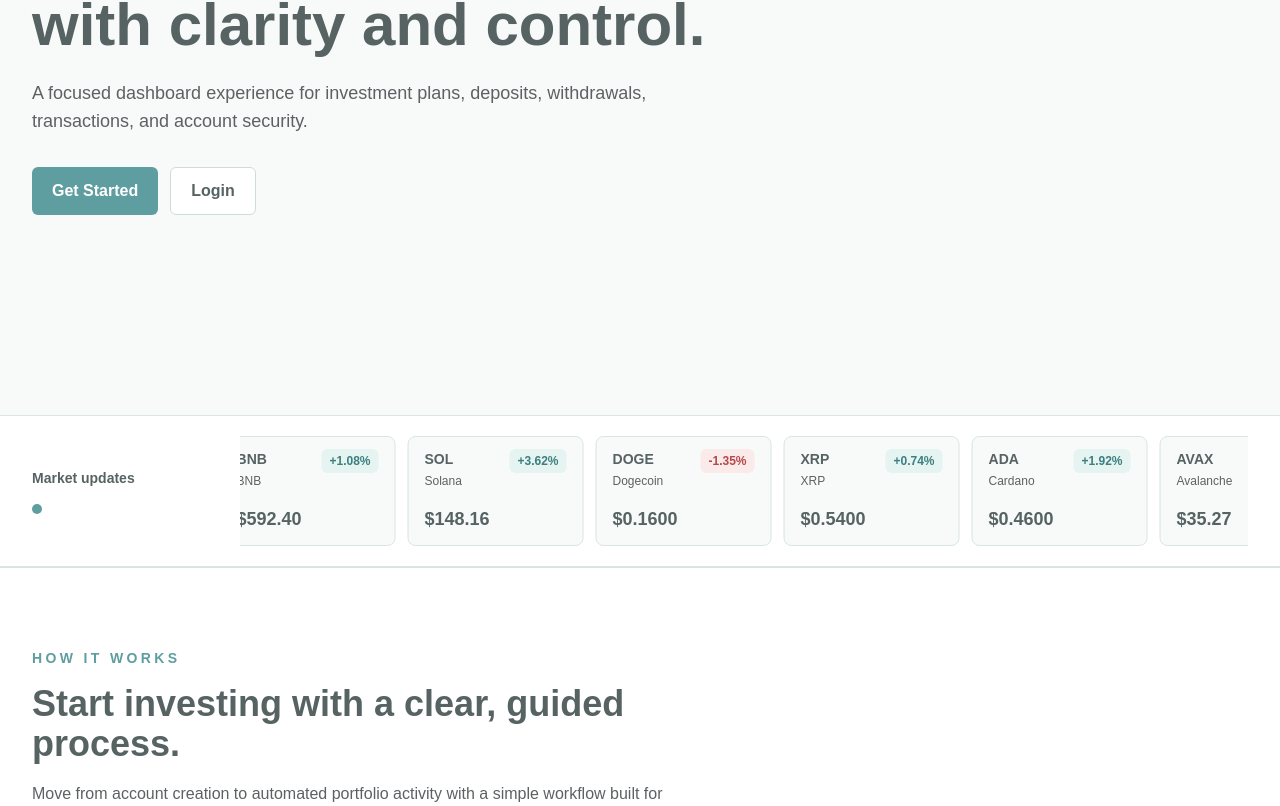
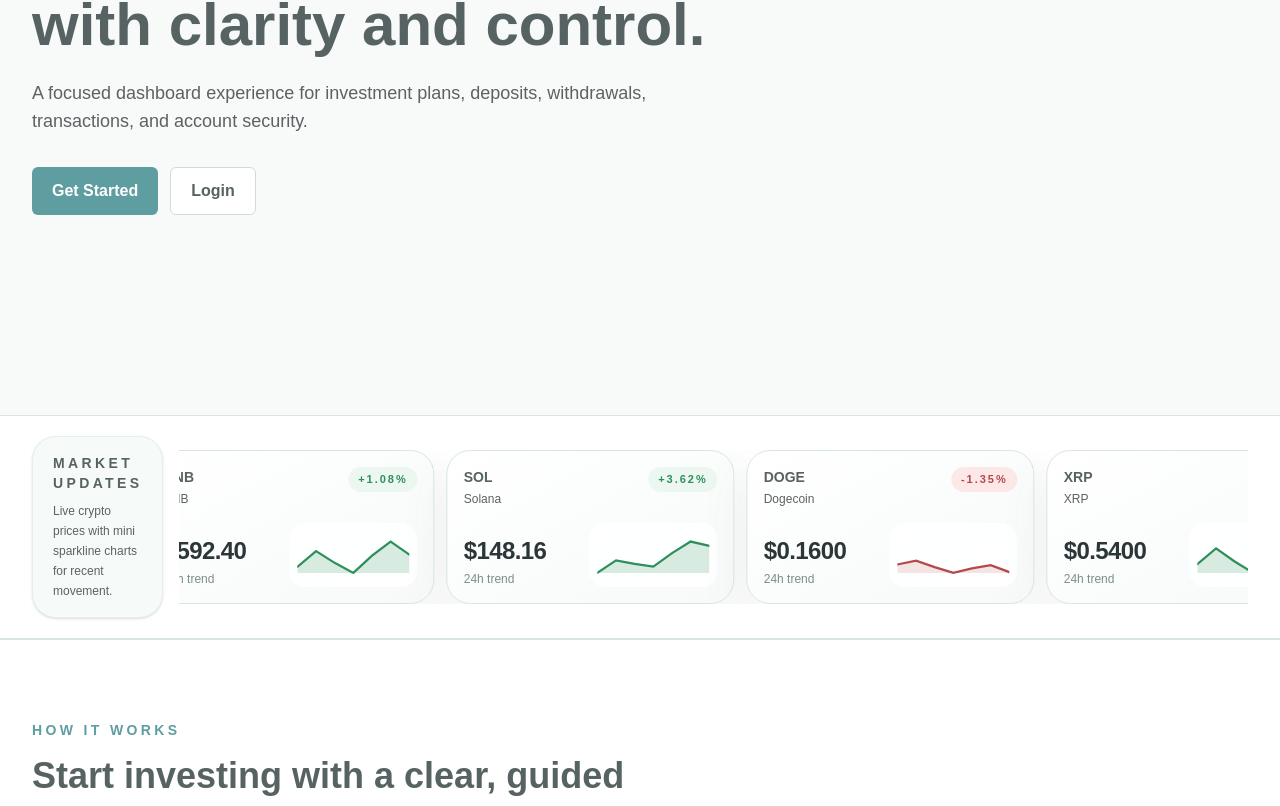
Before and after one commit to kingsley2169/nexcoin, a Next.js app: page / in a window 1280 px wide. Shown: the part 386-1192 px from the top of the page. Built offline with nearby package versions, Linux system fonts and the light colour scheme; no server answers; the database is empty.

Commit message:
updated plans in public ii

```diff
--- a/app/(public)/page.tsx
+++ b/app/(public)/page.tsx
@@ -1,3 +1,5 @@
+export const dynamic = 'force-dynamic';
+
 import Link from "next/link";
 import { InvestmentPlanCard } from "@/components/investment-plan-card";
 import { MarketTicker } from "@/components/market-ticker";
--- a/app/(public)/plans/page.tsx
+++ b/app/(public)/plans/page.tsx
@@ -1,3 +1,5 @@
+export const dynamic = 'force-dynamic';
+
 import type { Metadata } from "next";
 import Link from "next/link";
 import { InvestmentPlanCard } from "@/components/investment-plan-card";
--- a/app/globals.css
+++ b/app/globals.css
@@ -37,6 +37,18 @@ body {
   animation-play-state: paused;
 }
 
+.sparkline-animate {
+  stroke-dasharray: 100;
+  stroke-dashoffset: 100;
+  animation: draw-sparkline 1.6s ease-out forwards;
+}
+
+@keyframes draw-sparkline {
+  to {
+    stroke-dashoffset: 0;
+  }
+}
+
 .account-sidebar-scroll {
   scrollbar-color: #9fc8c9 #eef6f5;
   scrollbar-width: thin;
--- a/components/market-ticker.tsx
+++ b/components/market-ticker.tsx
@@ -1,6 +1,6 @@
 "use client";
 
-import { useEffect, useState } from "react";
+import { useEffect, useMemo, useState } from "react";
 import { cn } from "@/lib/utils";
 import {
 	fallbackMarketAssets,
@@ -9,32 +9,117 @@ import {
 	type MarketAsset,
 } from "@/lib/market-data";
 
+function buildSparklineSeries(asset: MarketAsset) {
+	const basePrice = Math.max(asset.price ?? 0.01, 0.01);
+	const change = asset.change24h ?? 0;
+	const direction = change >= 0 ? 1 : -1;
+	const volatility = Math.min(Math.abs(change) / 100, 0.6);
+
+	return Array.from({ length: 7 }, (_, index) => {
+		const progress = index / 6;
+		const trend = direction * progress * volatility * basePrice;
+		const wiggle = Math.sin(index * 1.6) * basePrice * 0.01;
+		const baseLevel = basePrice * (1 - volatility * 0.45);
+
+		return Math.max(baseLevel + trend + wiggle, 0.001);
+	});
+}
+
+function buildSparklinePath(series: number[]) {
+	if (series.length === 0) {
+		return { areaPath: "", linePath: "" };
+	}
+
+	const minValue = Math.min(...series);
+	const maxValue = Math.max(...series);
+	const range = Math.max(maxValue - minValue, 0.01);
+	const stepX = 100 / Math.max(series.length - 1, 1);
+
+	const points = series.map((value, index) => {
+		const x = index * stepX;
+		const y = 36 - ((value - minValue) / range) * 28;
+
+		return { x, y };
+	});
+
+	const linePath = points
+		.map((point, index) =>
+			`${index === 0 ? "M" : "L"}${point.x.toFixed(1)} ${point.y.toFixed(1)}`,
+		)
+		.join(" ");
+
+	const first = points[0];
+	const last = points[points.length - 1];
+	const areaPath = `${linePath} L${last.x.toFixed(1)} 36 L${first.x.toFixed(1)} 36 Z`;
+
+	return { linePath, areaPath };
+}
+
 function MarketTickerCard({ asset }: { asset: MarketAsset }) {
 	const isPositive = (asset.change24h ?? 0) >= 0;
+	const series = useMemo(() => buildSparklineSeries(asset), [asset]);
+	const { linePath, areaPath } = useMemo(
+		() => buildSparklinePath(series),
+		[series],
+	);
+	const chartColor = isPositive ? "#2e8f5b" : "#b54848";
+	const chartFill = isPositive ? "rgba(46, 143, 91, 0.18)" : "rgba(181, 72, 72, 0.14)";
 
 	return (
-		<article className="min-w-44 rounded-lg border border-[#d7e5e3] bg-[#f7faf9] px-4 py-3">
+		<article className="group relative min-w-[18rem] max-w-[18rem] shrink-0 rounded-3xl border border-[#d7e5e3] bg-gradient-to-br from-white to-[#f7faf9] p-4 shadow-[0_18px_50px_rgba(87,99,99,0.08)] transition-transform duration-300 hover:-translate-y-1 hover:shadow-[0_22px_60px_rgba(87,99,99,0.14)]">
+			<div className="absolute right-4 top-4 hidden w-44 rounded-2xl border border-[#d7e5e3] bg-white/95 p-3 text-[11px] text-[#394141] shadow-lg backdrop-blur-sm group-hover:block">
+				<p className="font-semibold text-[#263236]">Quick market view</p>
+				<p className="mt-1 text-xs text-[#5d6163]">{asset.name}</p>
+				<p className="mt-2 text-xs leading-5">
+					{formatMarketPrice(asset.price)} • {formatMarketChange(asset.change24h)}
+				</p>
+				<p className="mt-2 text-xs text-[#5d6163]">
+					{isPositive ? "Upward momentum" : "Downward momentum"}
+				</p>
+			</div>
+
 			<div className="flex items-start justify-between gap-4">
 				<div>
-					<p className="text-sm font-semibold text-[#576363]">
-						{asset.symbol}
-					</p>
+					<p className="text-sm font-semibold text-[#576363]">{asset.symbol}</p>
 					<p className="mt-1 text-xs text-[#5d6163]">{asset.name}</p>
 				</div>
-				<p
+				<span
 					className={cn(
-						"rounded-md px-2 py-1 text-xs font-semibold",
+						"rounded-full px-2.5 py-1 text-[11px] font-semibold uppercase tracking-[0.18em]",
 						isPositive
-							? "bg-[#e5f3f1] text-[#3c7f80]"
-							: "bg-[#fbeaea] text-[#b54848]",
+							? "bg-[#ebf7f0] text-[#2e8f5b]"
+							: "bg-[#fde8e8] text-[#b54848]",
 					)}
 				>
 					{formatMarketChange(asset.change24h)}
-				</p>
+				</span>
 			</div>
-			<p className="mt-4 text-lg font-semibold text-[#576363]">
-				{formatMarketPrice(asset.price)}
-			</p>
+
+			<div className="mt-4 flex items-end justify-between gap-4">
+				<div className="min-w-0">
+					<p className="text-2xl font-semibold tracking-tight text-[#2a3638]">
+						{formatMarketPrice(asset.price)}
+					</p>
+					<p className="mt-1 text-xs text-[#7d8c8b]">24h trend</p>
+				</div>
+
+				<div className="h-16 w-32 rounded-2xl bg-white/90 p-2 shadow-inner shadow-[#ffffff80]">
+					<svg viewBox="0 0 100 40" className="h-full w-full" aria-hidden="true">
+						<path d={areaPath} fill={chartFill} />
+						<path
+							d={linePath}
+							fill="none"
+							stroke={chartColor}
+							strokeWidth="2"
+							strokeLinecap="round"
+							pathLength="100"
+							strokeDasharray="100"
+							strokeDashoffset="100"
+							className="sparkline-animate"
+						/>
+					</svg>
+				</div>
+			</div>
 		</article>
 	);
 }
@@ -75,16 +160,15 @@ export function MarketTicker() {
 	return (
 		<section className="border-y border-[#d7e5e3] bg-white">
 			<div className="mx-auto w-full max-w-7xl px-4 py-5 sm:px-6 lg:px-8">
-				<div className="flex flex-col gap-4 lg:flex-row lg:items-center">
-					<div className="flex shrink-0 items-center justify-between gap-4 lg:w-48 lg:flex-col lg:items-start">
-						<div>
-							<p className="text-sm font-semibold text-[#576363]">
-								Market updates
-							</p>
-						</div>
-						<div className="h-2.5 w-2.5 rounded-full bg-[#5F9EA0]" />
+				<div className="flex flex-col gap-4 lg:flex-row lg:items-center lg:justify-between">
+					<div className="flex flex-col gap-2 rounded-3xl border border-[#e4efed] bg-[#f6fbfa] px-4 py-3 shadow-sm sm:px-5 sm:py-4">
+						<p className="text-sm font-semibold uppercase tracking-[0.24em] text-[#576363]">
+							Market updates
+						</p>
+						<p className="text-xs leading-5 text-[#5d6163]">
+							Live crypto prices with mini sparkline charts for recent movement.
+						</p>
 					</div>
-
 					<div className="-mx-4 overflow-hidden px-4 lg:mx-0 lg:px-0">
 						<div className="ticker-scroll flex w-max gap-3 motion-reduce:animate-none">
 							{[...assets, ...assets].map((asset, index) => (
--- a/lib/investment-plans.ts
+++ b/lib/investment-plans.ts
@@ -1,4 +1,5 @@
-import type { SupabaseClient } from "@supabase/supabase-js";
+import { createClient } from "@/utils/supabase/server";
+import { cookies } from "next/headers";
 
 export type InvestmentPlan = {
 	description: string;
@@ -92,12 +93,12 @@ export const investmentPlans: InvestmentPlan[] = [
 	},
 ];
 
-export async function getPublicInvestmentPlans(): Promise<PublicInvestmentPlan[]> {
+export async function getPublicInvestmentPlans(
+): Promise<PublicInvestmentPlan[]> {
 	try {
-		// Import supabase client dynamically to avoid server/client issues
-		const { createClient } = await import("@/utils/supabase/server");
-		const { cookies } = await import("next/headers");
-		const supabase = createClient(await cookies());
+
+		const cookieStore = await cookies();
+		const supabase = createClient(cookieStore);
 
 		const { data, error } = await supabase
 			.from("investment_plans")
```
